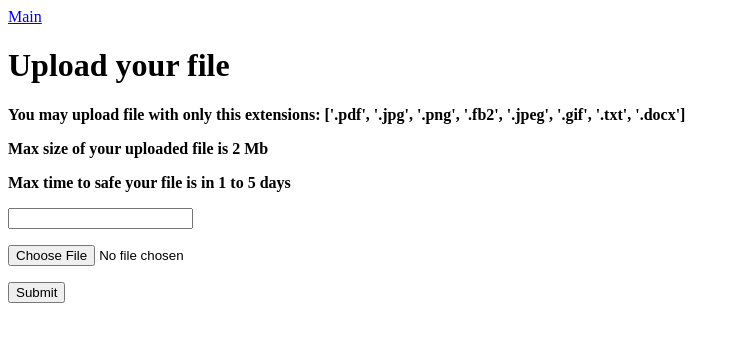
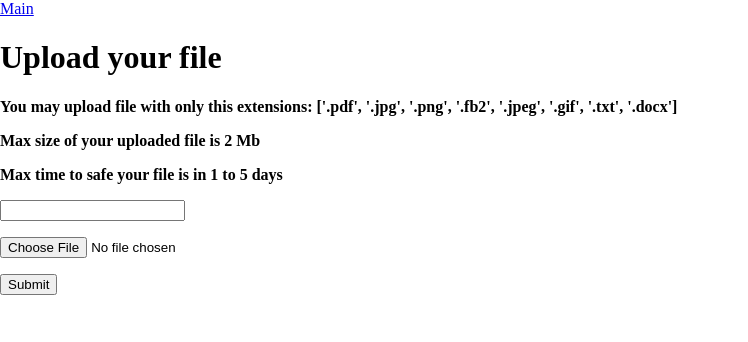
Before and after one commit to oldgreek84/test_file_sharing, a Flask app: page / in a window 1280 px wide. Shown: the top 342 px of the page, without its empty margins (0-748 px from the left). Run offline with Flask 2, Linux system fonts and the light colour scheme.

Commit message:
add style

```diff
--- /dev/null
+++ b/app/static/style.css
@@ -0,0 +1,4 @@
+body {
+	margin: 0;
+	padding: 0;
+}
--- a/app/templates/base.html
+++ b/app/templates/base.html
@@ -3,6 +3,7 @@
 <head>
 	<meta charset="utf-8">
 	<meta name="viewport" content="width=device-width">
+	<link rel="stylesheet" href="{{url_for('static', filename='style.css') }}" type="text/css" media="all">
 	<title>{% block title %} {% endblock %}</title>
 </head>
 <body>
```
